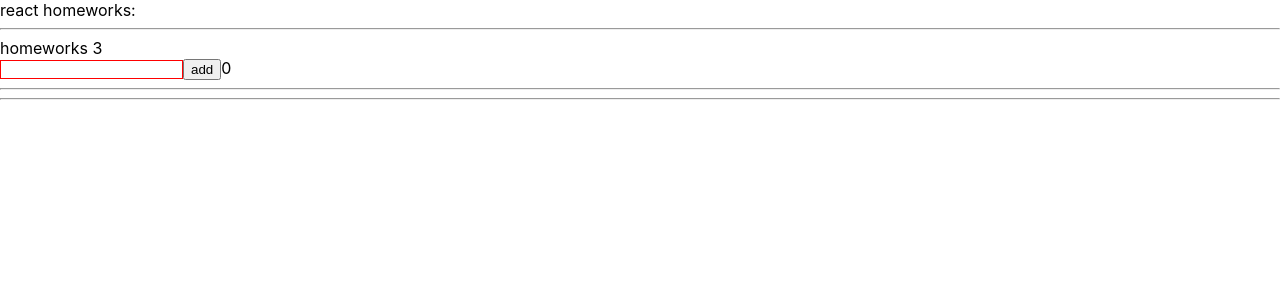
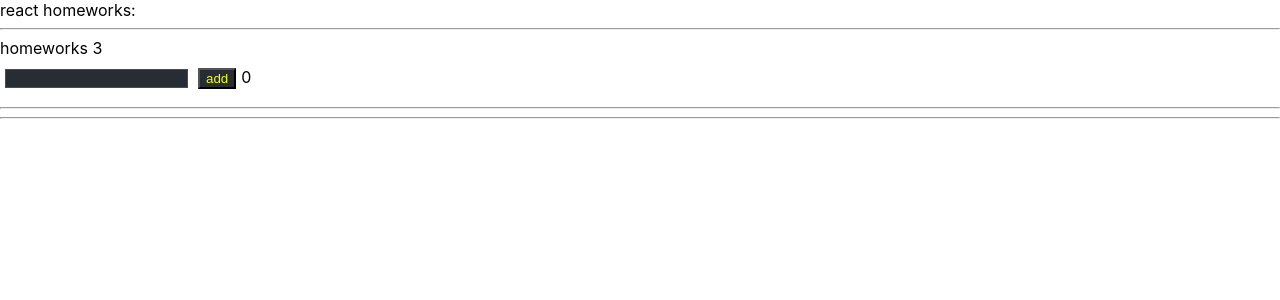
Before and after one commit to svarg-net/hw3-incubator, a React (Create React App) app: page / in a window 1280 px wide. Shown: the top 300 px of the page. Built offline with nearby package versions, Linux system fonts and the light colour scheme.

Commit message:
add style

```diff
--- a/src/p2-homeworks/h3/Greeting.module.css
+++ b/src/p2-homeworks/h3/Greeting.module.css
@@ -5,3 +5,24 @@
 .error {
     border: 1px solid red;
 }
+
+.no_error {
+    border: 1px solid #f1ff00;
+}
+
+input {
+    background: #282c34;
+    border: 1px solid #282c34;
+    color: #f1ff00;
+    margin: 10px 5px;
+}
+
+button {
+    background: #282c34;
+    color: #f1ff00;
+    margin: 10px 5px;
+}
+
+button:disabled {
+    color: red;
+}
```
